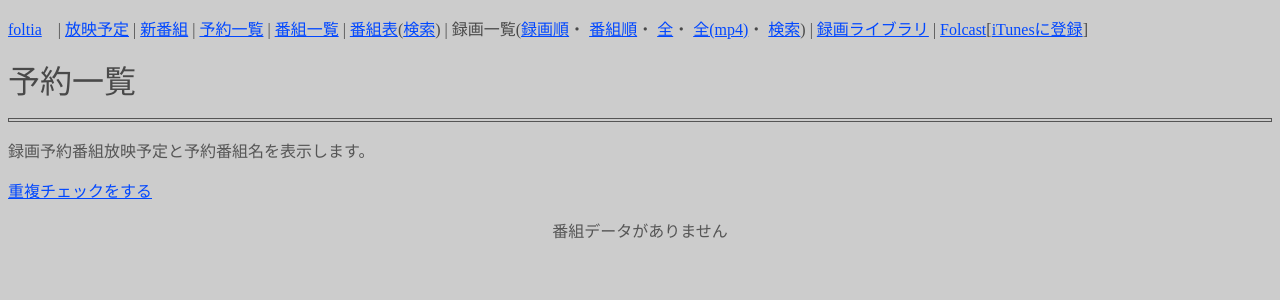
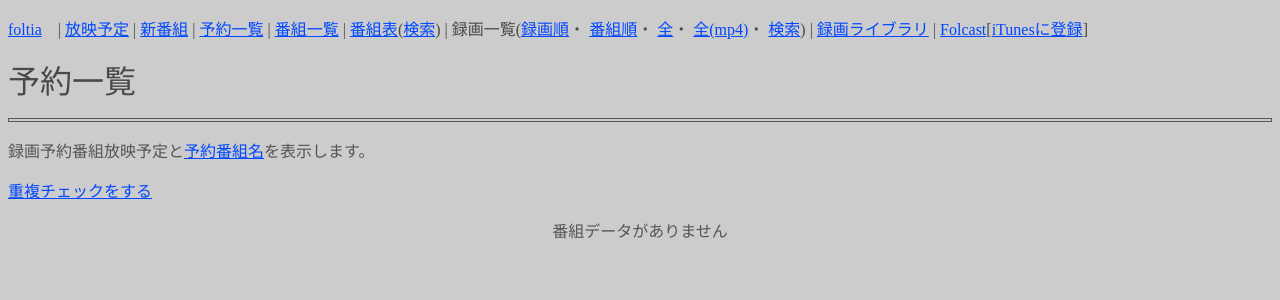
Before and after one commit to haru8/foltia, a PHP site: page /listreserve.php in a window 1280 px wide. Shown: the top 300 px of the page. Run offline with PHP 8.4, Linux system fonts and the light colour scheme; data that the repository does not hold is empty; a stand-in replaces the project's code that opens the database connection; some libraries are stand-ins or nearby versions.

Commit message:
予約一覧画面に画面内リンクを追加

```diff
--- a/php/listreserve.php
+++ b/php/listreserve.php
@@ -133,7 +133,7 @@ printhtmlpageheader();
 ?>
       <p align="left"><font color="#494949" size="6">予約一覧</font></p>
       <hr size="4">
-      <p align="left">録画予約番組放映予定と予約番組名を表示します。</p>
+      <p align="left">録画予約番組放映予定と<a href="listreserve.php#reservetitle">予約番組名</a>を表示します。</p>
       <p align="left"><a href="listreserve.php?o=1">重複チェックをする</a></p>
 
 <?php
@@ -400,7 +400,7 @@ if (! $rowdata) {
     $maxcols = $rs->columnCount();
 
 ?>
-      <p align="left">録画予約番組タイトルを表示します。</p>
+      <p id="reservetitle" align="left">録画予約番組タイトルを表示します。</p>
       <table BORDER="0" CELLPADDING="0" CELLSPACING="2" WIDTH="100%">
         <thead>
           <tr>
```
